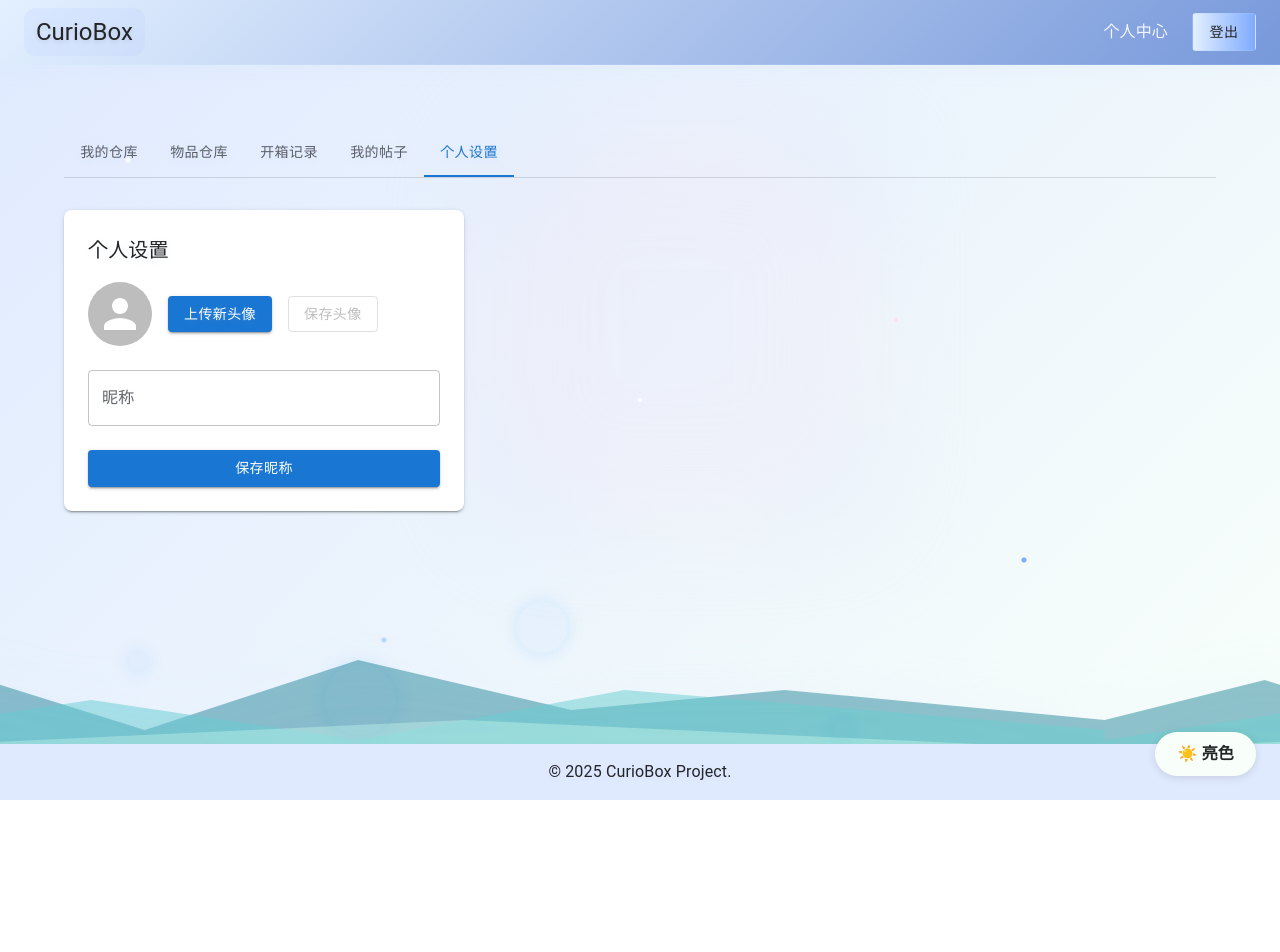
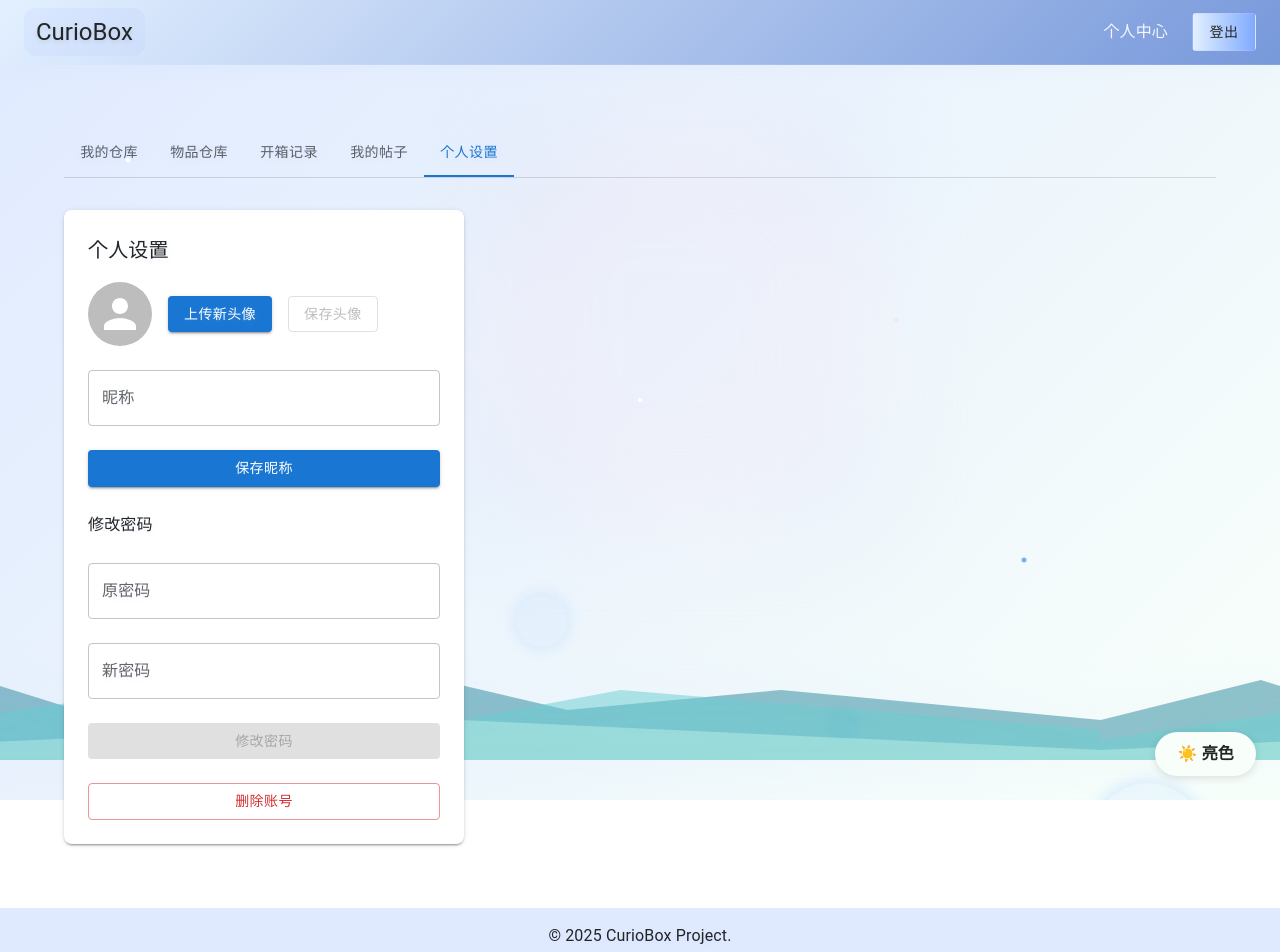
Before and after one commit to Aromatic05/CurioBox, a React (Vite) app in the folder client/: page /user/settings in a window 1280 px wide. Shown: the top 952 px of the page. Before the commit the page ends 800 px from the top, so only its background shows below. Built offline with nearby package versions, Linux system fonts and the light colour scheme; no server answers; sample sign-in values are in the browser's storage; some icons are missing.

Commit message:
feat(UserProfileSettings): add password change and account deletion functionalities

```diff
--- a/client/src/pages/user/UserProfileSettings.tsx
+++ b/client/src/pages/user/UserProfileSettings.tsx
@@ -18,6 +18,11 @@ const UserProfileSettings: React.FC = () => {
     const [avatarFile, setAvatarFile] = useState<File | null>(null);
     const [loading, setLoading] = useState(false);
     const [message, setMessage] = useState("");
+    const [oldPassword, setOldPassword] = useState("");
+    const [newPassword, setNewPassword] = useState("");
+    const [passwordMsg, setPasswordMsg] = useState("");
+    const [deleteDialogOpen, setDeleteDialogOpen] = useState(false);
+    const [deleteMsg, setDeleteMsg] = useState("");
 
     const handleNicknameSave = async () => {
         setLoading(true);
@@ -56,6 +61,41 @@ const UserProfileSettings: React.FC = () => {
         setLoading(false);
     };
 
+    // 修改密码
+    const handleChangePassword = async () => {
+        setLoading(true);
+        setPasswordMsg("");
+        try {
+            await apiClient.post("/auth/change-password", {
+                oldPassword,
+                newPassword,
+            });
+            setPasswordMsg("密码已修改，请重新登录");
+            setOldPassword("");
+            setNewPassword("");
+        } catch (err) {
+            setPasswordMsg("密码修改失败，请检查原密码");
+        }
+        setLoading(false);
+    };
+
+    // 删除账号
+    const handleDeleteAccount = async () => {
+        setLoading(true);
+        setDeleteMsg("");
+        try {
+            await apiClient.post("/auth/delete-user");
+            setDeleteMsg("账号已删除，您将被登出");
+            // 可选：登出并跳转首页
+            setTimeout(() => {
+                window.location.href = "/";
+            }, 1500);
+        } catch (err) {
+            setDeleteMsg("删除失败，请重试");
+        }
+        setLoading(false);
+    };
+
     return (
         <Box
             maxWidth={400}
@@ -69,6 +109,7 @@ const UserProfileSettings: React.FC = () => {
                 个人设置
             </Typography>
             <Stack spacing={3}>
+                {/* 头像设置 */}
                 <Box display="flex" alignItems="center" gap={2}>
                     <Avatar src={avatar} sx={{ width: 64, height: 64 }} />
                     <Button
@@ -92,6 +133,7 @@ const UserProfileSettings: React.FC = () => {
                         保存头像
                     </Button>
                 </Box>
+                {/* 昵称设置 */}
                 <TextField
                     label="昵称"
                     value={nickname}
@@ -107,7 +149,75 @@ const UserProfileSettings: React.FC = () => {
                     保存昵称
                 </Button>
                 {message && <Typography color="primary">{message}</Typography>}
+
+                {/* 修改密码 */}
+                <Typography variant="subtitle1">修改密码</Typography>
+                <TextField
+                    label="原密码"
+                    type="password"
+                    value={oldPassword}
+                    onChange={(e) => setOldPassword(e.target.value)}
+                    fullWidth
+                    disabled={loading}
+                />
+                <TextField
+                    label="新密码"
+                    type="password"
+                    value={newPassword}
+                    onChange={(e) => setNewPassword(e.target.value)}
+                    fullWidth
+                    disabled={loading}
+                />
+                <Button
+                    variant="contained"
+                    color="warning"
+                    onClick={handleChangePassword}
+                    disabled={loading || !oldPassword || !newPassword}
+                >
+                    修改密码
+                </Button>
+                {passwordMsg && <Typography color="warning.main">{passwordMsg}</Typography>}
+
+                {/* 删除账号 */}
+                <Button
+                    variant="outlined"
+                    color="error"
+                    onClick={() => setDeleteDialogOpen(true)}
+                    disabled={loading}
+                >
+                    删除账号
+                </Button>
             </Stack>
+            {/* 删除账号确认弹窗 */}
+            {deleteDialogOpen && (
+                <Box
+                    position="fixed"
+                    top={0}
+                    left={0}
+                    width="100vw"
+                    height="100vh"
+                    bgcolor="rgba(0,0,0,0.3)"
+                    display="flex"
+                    alignItems="center"
+                    justifyContent="center"
+                    zIndex={9999}
+                >
+                    <Box bgcolor="background.paper" p={4} borderRadius={2} boxShadow={3} minWidth={300}>
+                        <Typography mb={2}>
+                            确定要删除账号吗？此操作不可恢复。
+                        </Typography>
+                        {deleteMsg && <Typography color="error">{deleteMsg}</Typography>}
+                        <Stack direction="row" spacing={2} mt={2}>
+                            <Button onClick={() => setDeleteDialogOpen(false)} disabled={loading}>
+                                取消
+                            </Button>
+                            <Button color="error" variant="contained" onClick={handleDeleteAccount} disabled={loading}>
+                                确认删除
+                            </Button>
+                        </Stack>
+                    </Box>
+                </Box>
+            )}
         </Box>
     );
 };
```
